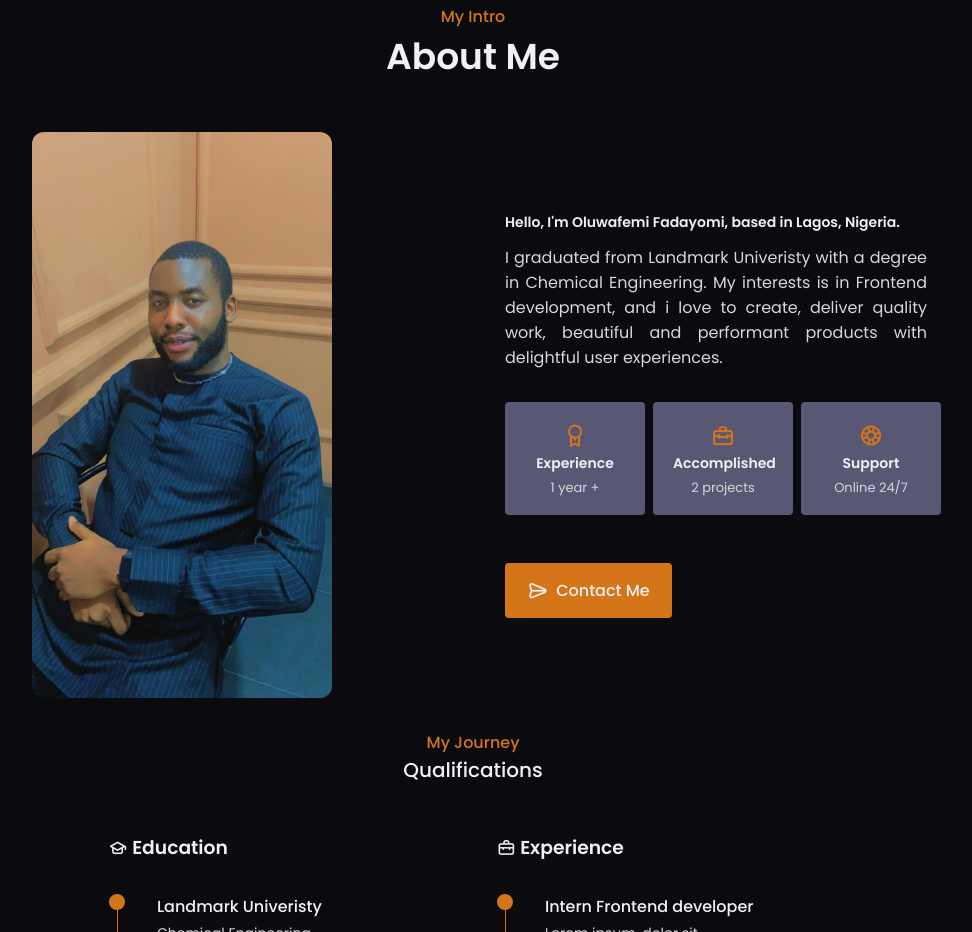
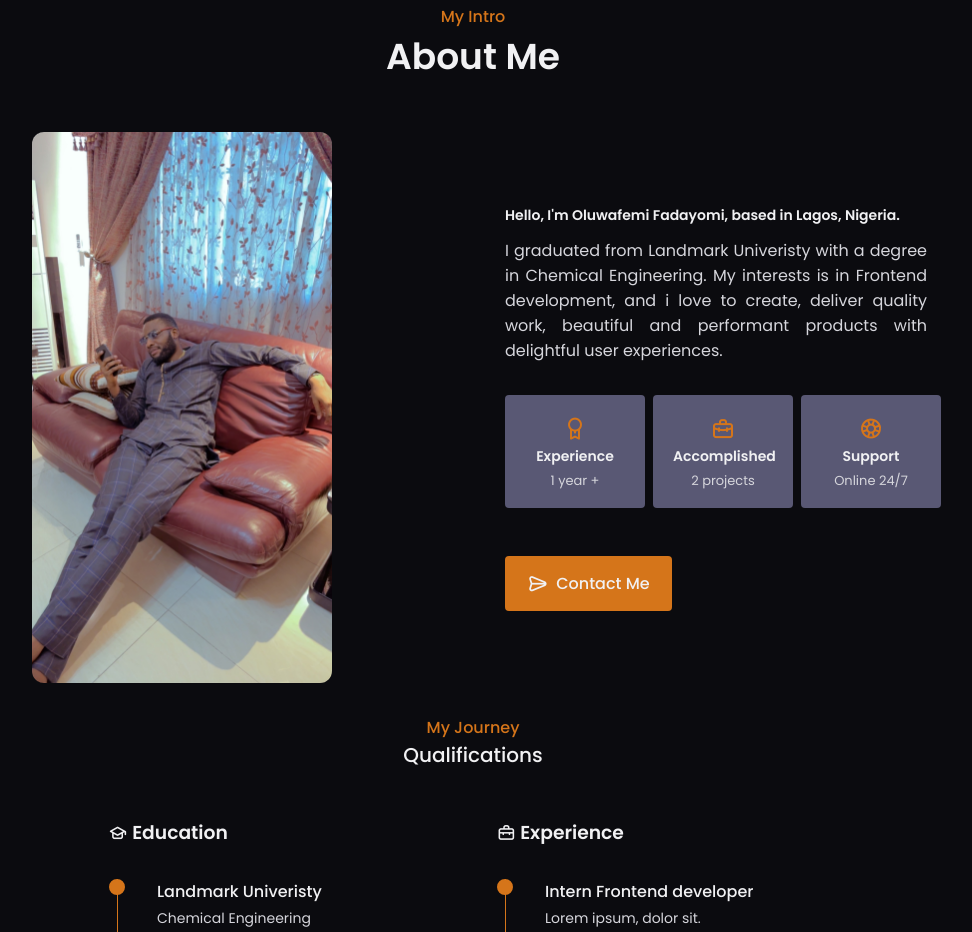
Before and after one commit to drizzyposh/portfolio, a plain HTML site: page index.html in a window 1280 px wide. Shown: the part 900-1832 px from the top of the page, without its empty margins (217-1189 px from the left). Drawn offline with nearby package versions, Linux system fonts and the light colour scheme.

Commit message:
Update index.html

```diff
--- a/index.html
+++ b/index.html
@@ -109,7 +109,7 @@
             <h2 data-heading="My Intro" class="section-heading">About Me</h2>
 
             <div class="about-container container grid">
-                <img src="./images/femo.jpeg" alt="" class="about-img">
+                <img src="./images/femzy.JPG" alt="" class="about-img">
 
                 <div class="about-data">
                     <h3 class="about-heading">Hello, I'm Oluwafemi Fadayomi, based in Lagos, Nigeria.
```
